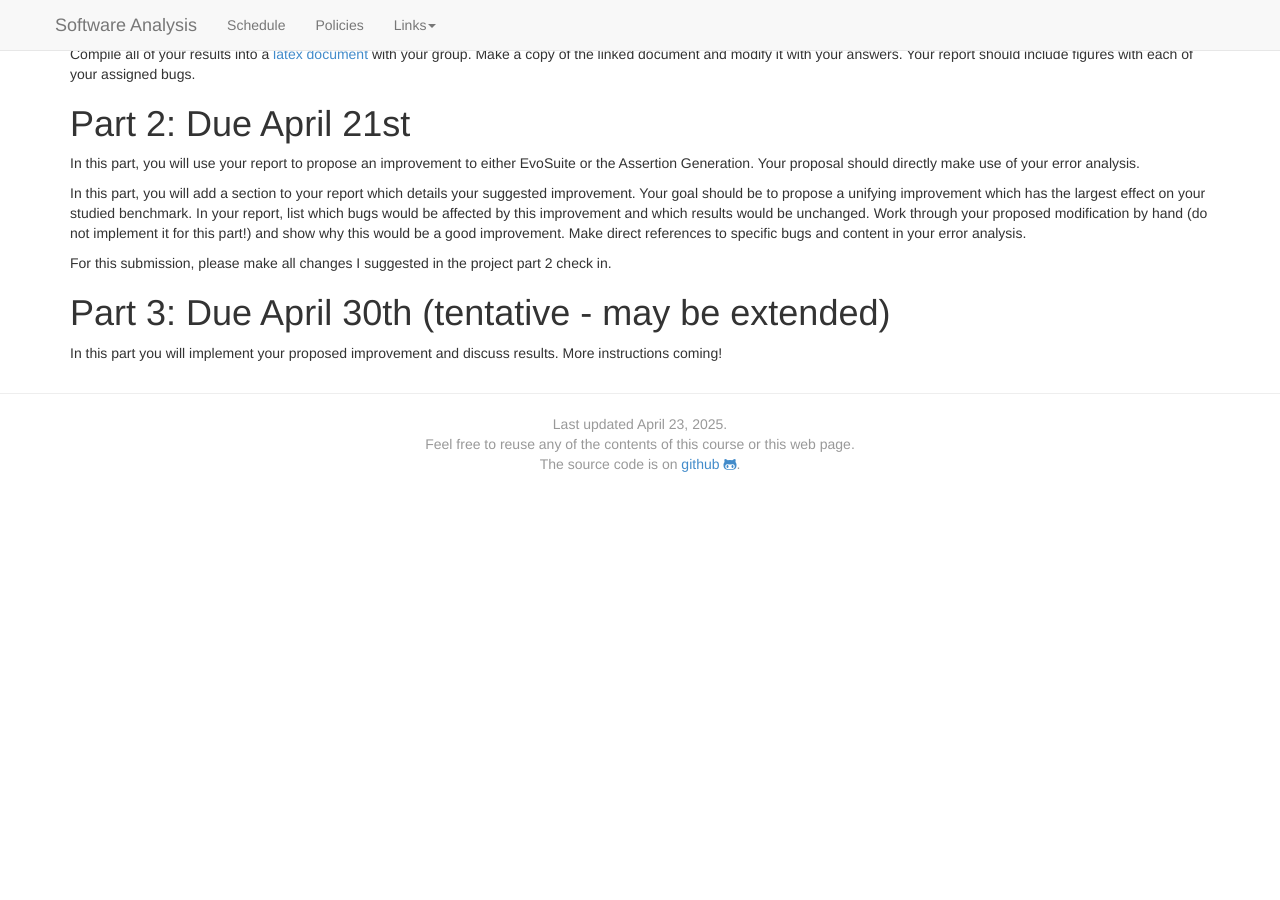
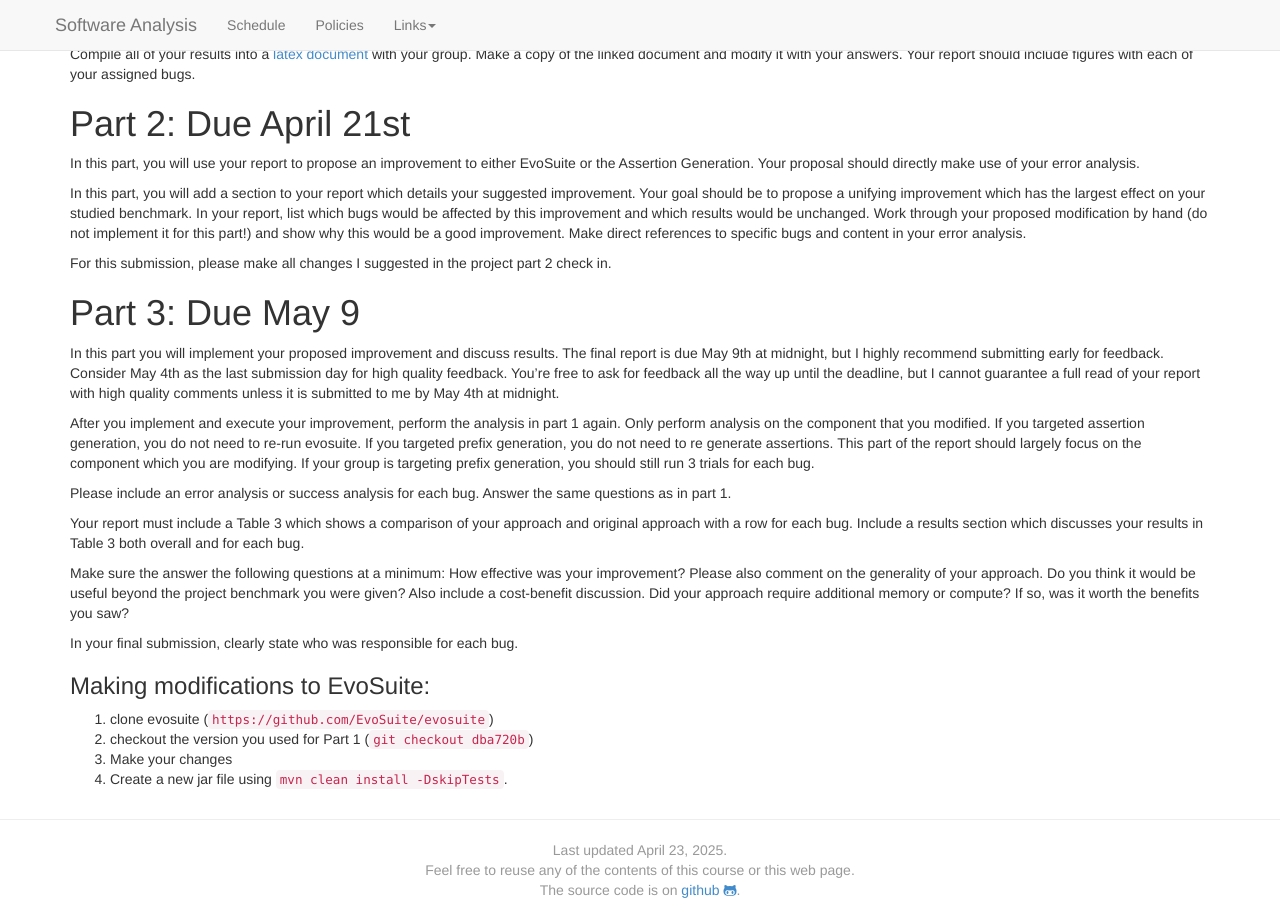
Before and after one commit to bmc-cs-software-analysis/383, a Jekyll site: the page built from project/Project.md, in a window 1280 px wide and 900 px high, scrolled down 1603 px. Built offline with Jekyll 4.4.1, drawn with Linux system fonts in a browser that asks for light colours; nearby versions of some CDN libraries; before the commit the page ends 2077 px from its top, so only the background shows below that; some of the changed text lies outside the part shown.

Commit message:
project part 3 updates

```diff
--- a/project/Project.md
+++ b/project/Project.md
@@ -75,7 +75,7 @@
 1. Groups formed by Mar 17th at midnight
 2. Part1 due Mar 31st - **Resubmission due April 13th at Midnight**
 3. Part2 April 21st
-5. Final Report due April 30th *tentative - may be extended*
+5. Final Report due May 9th
 
 # Part 1: Due March 31st - Resubmission due April 13th
 
@@ -130,6 +130,25 @@
 For this submission, please make all changes I suggested in the project part 2 check in.
 
 
-# Part 3: Due April 30th (tentative - may be extended)
+# Part 3: Due May 9
 
-In this part you will implement your proposed improvement and discuss results. More instructions coming!
+In this part you will implement your proposed improvement and discuss results. The final report is due May 9th at midnight, but I highly recommend submitting early for feedback. Consider May 4th as the last submission day for high quality feedback. You're free to ask for feedback all the way up until the deadline, but I cannot guarantee a full read of your report with high quality comments unless it is submitted to me by May 4th at midnight.
+
+After you implement and execute your improvement, perform the analysis in part 1 again. Only perform analysis on the component that you modified. If you targeted assertion generation, you do not need to re-run evosuite. If you targeted prefix generation, you do not need to re generate assertions. This part of the report should largely focus on the component which you are modifying. If your group is targeting prefix generation, you should still run 3 trials for each bug.
+
+Please include an error analysis or success analysis for each bug. Answer the same questions as in part 1.
+
+Your report must include a Table 3 which shows a comparison of your approach and original approach with a row for each bug. Include a results section which discusses your results in Table 3 both overall and for each bug.
+
+Make sure the answer the following questions at a minimum:
+How effective was your improvement? Please also comment on the generality of your approach. Do you think it would be useful beyond the project benchmark you were given? Also include a cost-benefit discussion. Did your approach require additional memory or compute? If so, was it worth the benefits you saw?
+
+In your final submission, clearly state who was responsible for each bug.
+
+### Making modifications to EvoSuite:
+
+
+1. clone evosuite (`https://github.com/EvoSuite/evosuite`)
+2. checkout the version you used for Part 1 (`git checkout dba720b`)
+3. Make your changes
+4. Create a new jar file using `mvn clean install -DskipTests`.
```
